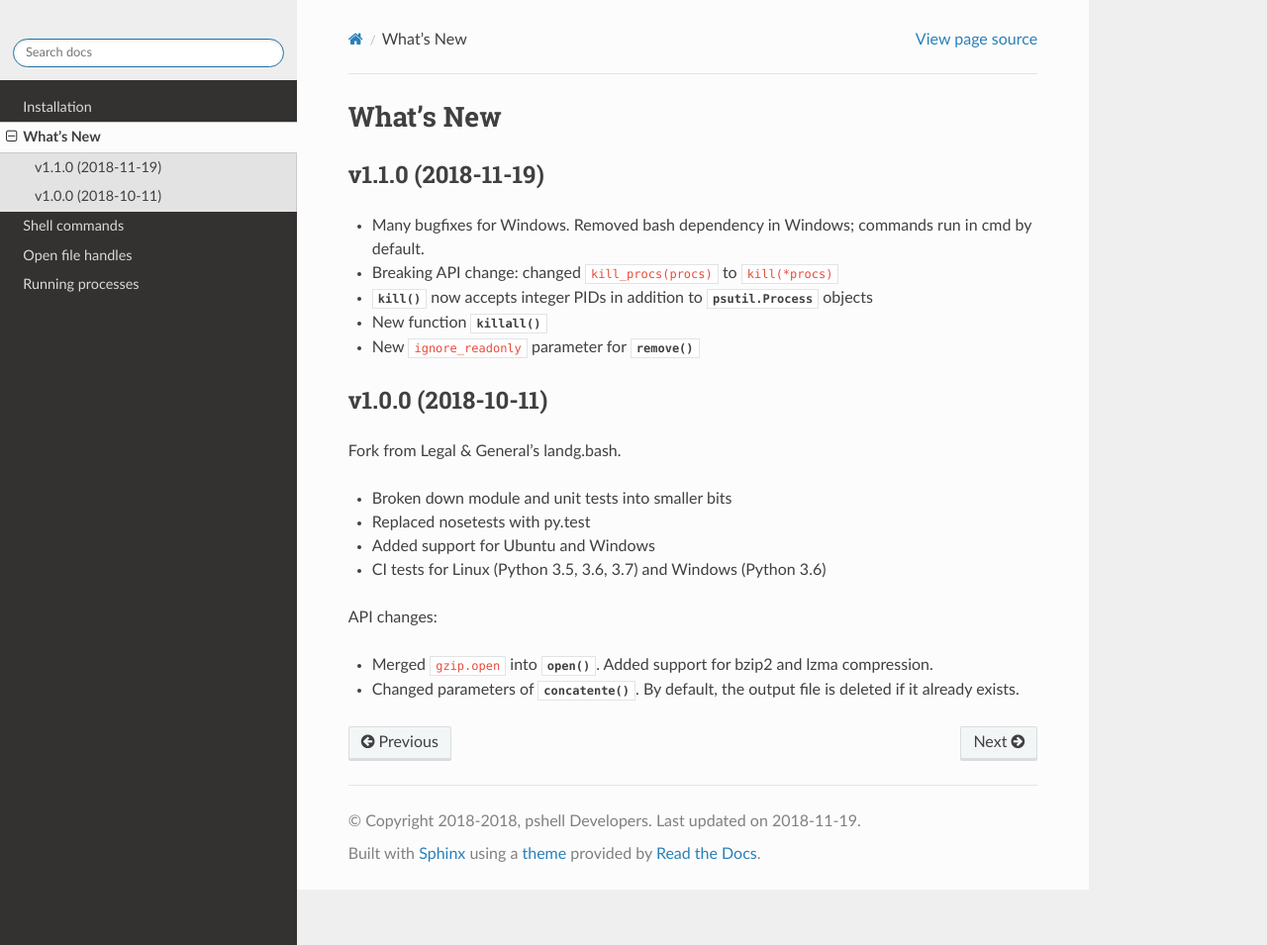
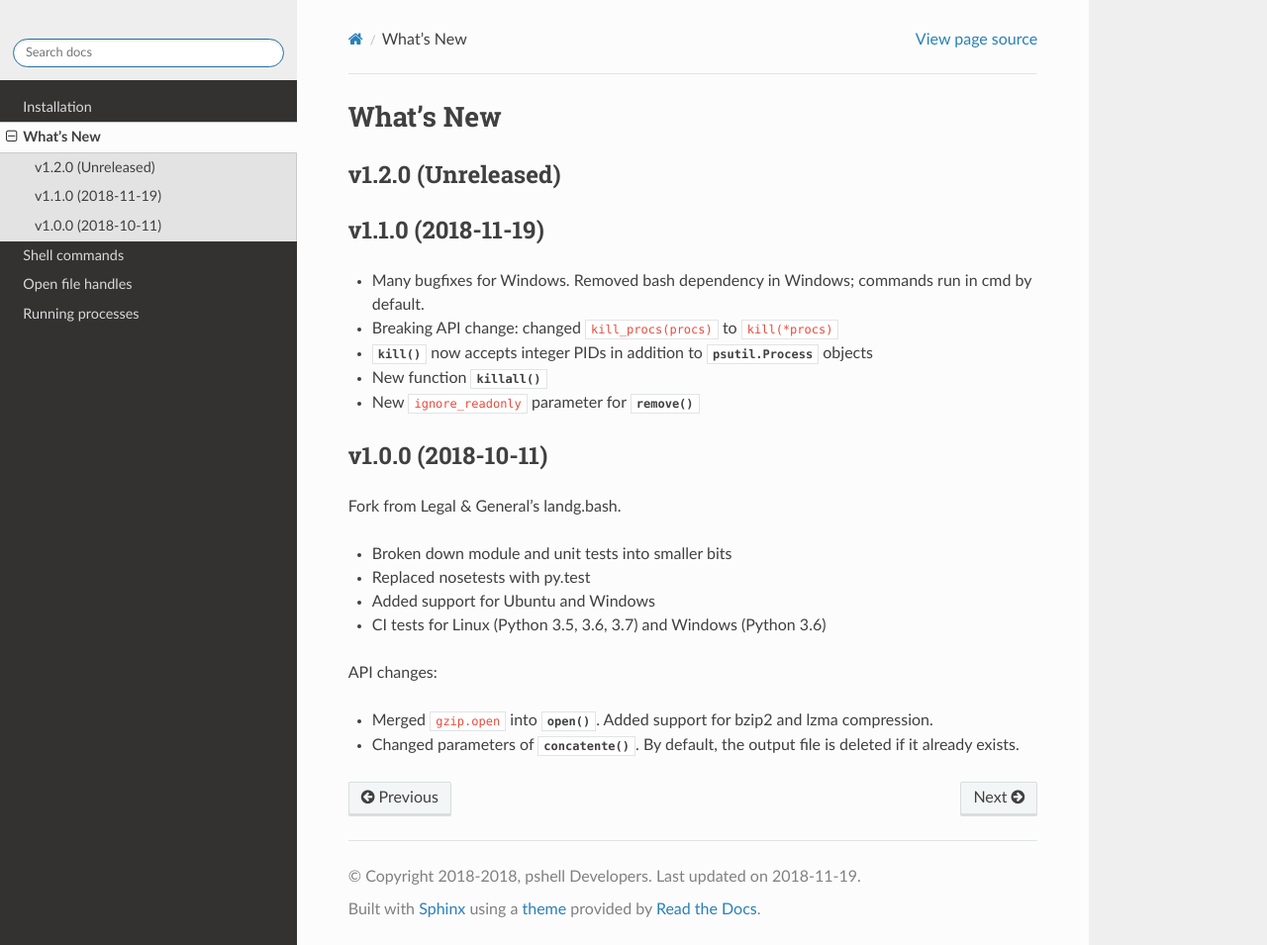
Before and after one commit to crusaderky/pshell, a Sphinx documentation site: the page built from doc/whats-new.rst, in a window 1280 px wide and 955 px high. Shown: the whole window at 99% size. Built offline with Sphinx 7.4.7 and the Read the Docs theme 2.0.0, drawn with Linux system fonts in a browser that asks for light colours; pages that are not in the unit, such as notebooks, are missing from menus; the version number could not be read and is left out.

Commit message:
Revert to dev version

```diff
--- a/doc/whats-new.rst
+++ b/doc/whats-new.rst
@@ -2,6 +2,12 @@
 
 What's New
 ==========
+
+.. _whats-new.1.2.0:
+
+v1.2.0 (Unreleased)
+-------------------
+
 
 .. _whats-new.1.1.0:
 
--- a/setup.py
+++ b/setup.py
@@ -8,7 +8,7 @@ from setuptools import find_packages, setup
 MAJOR = 1
 MINOR = 1
 MICRO = 0
-ISRELEASED = True
+ISRELEASED = False
 VERSION = '%d.%d.%d' % (MAJOR, MINOR, MICRO)
 QUALIFIER = ''
 
```
